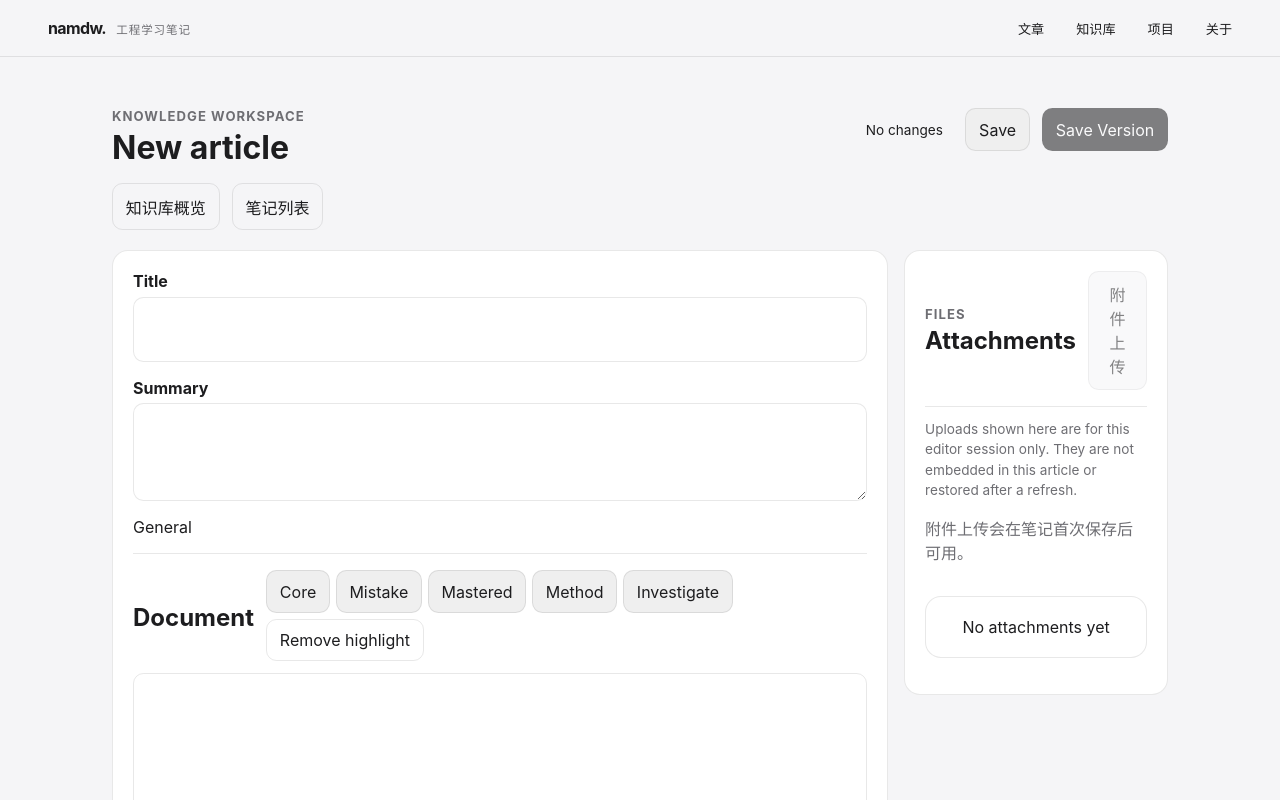
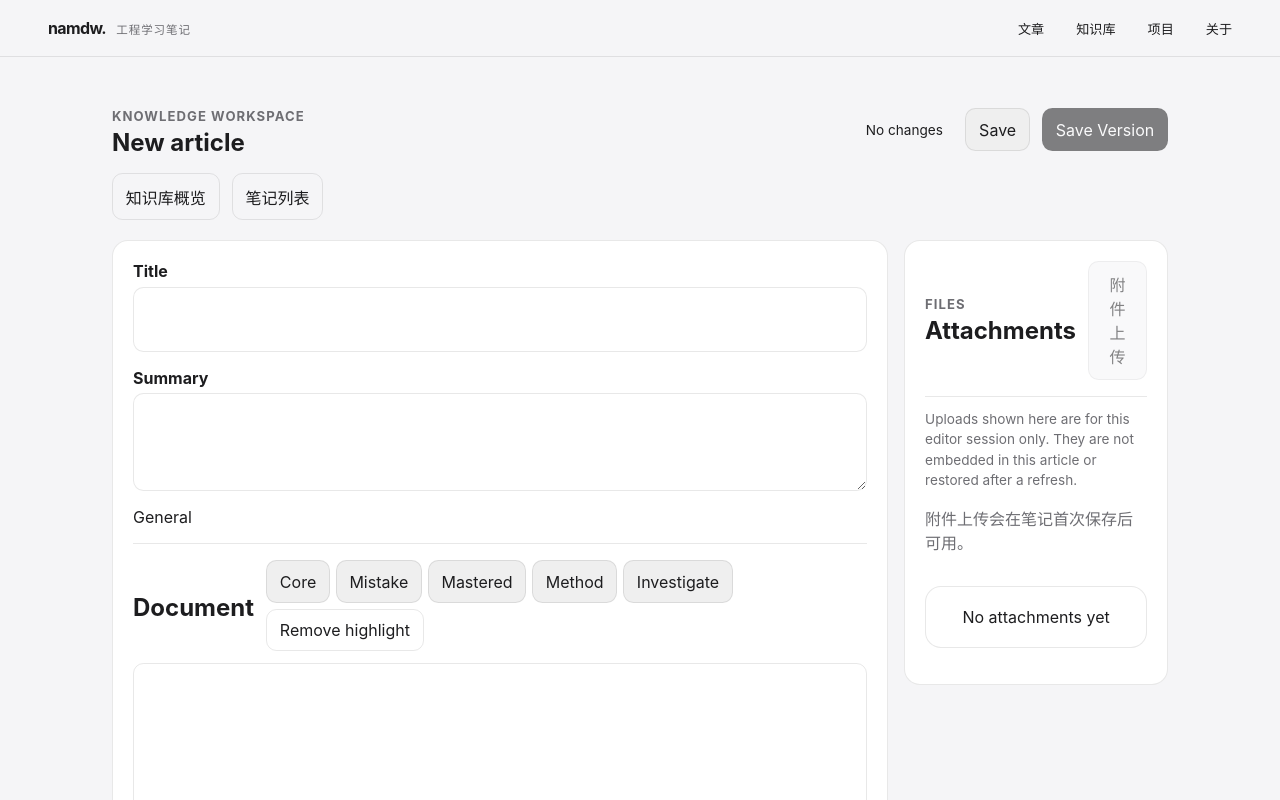
Before and after one commit to li1060532353-crypto/11, a React (Vite) app in the folder apps/web/: page /knowledge/notes/new in a window 1280 px wide. Shown: the top 800 px of the page. Built offline with nearby package versions, Linux system fonts and the light colour scheme.

Commit message:
fix(web): keep editor landmark within route shell

```diff
--- a/apps/web/src/knowledge-ui/EditorPage.tsx
+++ b/apps/web/src/knowledge-ui/EditorPage.tsx
@@ -73,7 +73,7 @@ export function EditorPage({
     <nav className="knowledge-page-actions" aria-label="笔记导航"><a className="knowledge-button knowledge-button--quiet" href="/knowledge">知识库概览</a><a className="knowledge-button knowledge-button--quiet" href="/knowledge/notes">笔记列表</a></nav>
   );
   return (
-    <main className="knowledge-shell knowledge-editor" aria-labelledby="knowledge-editor-title">
+    <section className="knowledge-shell knowledge-editor" aria-labelledby="knowledge-editor-title">
       <header className="knowledge-editor__header">
         <div>
           <p className="knowledge-shell__eyebrow">Knowledge workspace</p>
@@ -115,6 +115,6 @@ export function EditorPage({
         </section>
         <AssetPanel assets={model.assets} onUpload={onUpload} onDownload={onDownload} onDelete={onDelete} unavailableMessage={attachmentUnavailableMessage} />
       </div>
-    </main>
+    </section>
   );
 }
```
Also changed, not shown: 1 other file (tests, documents, lock files or other folders).
